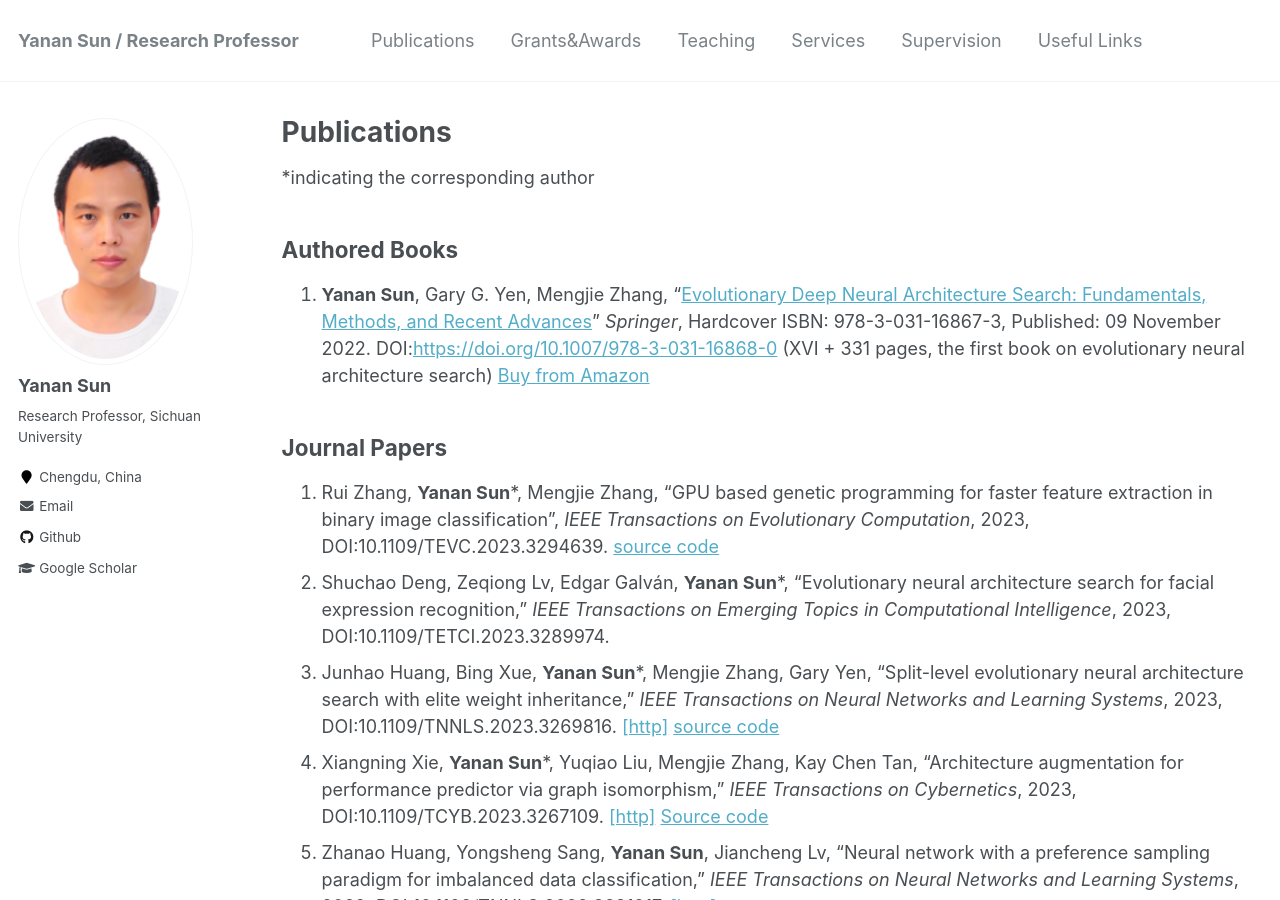
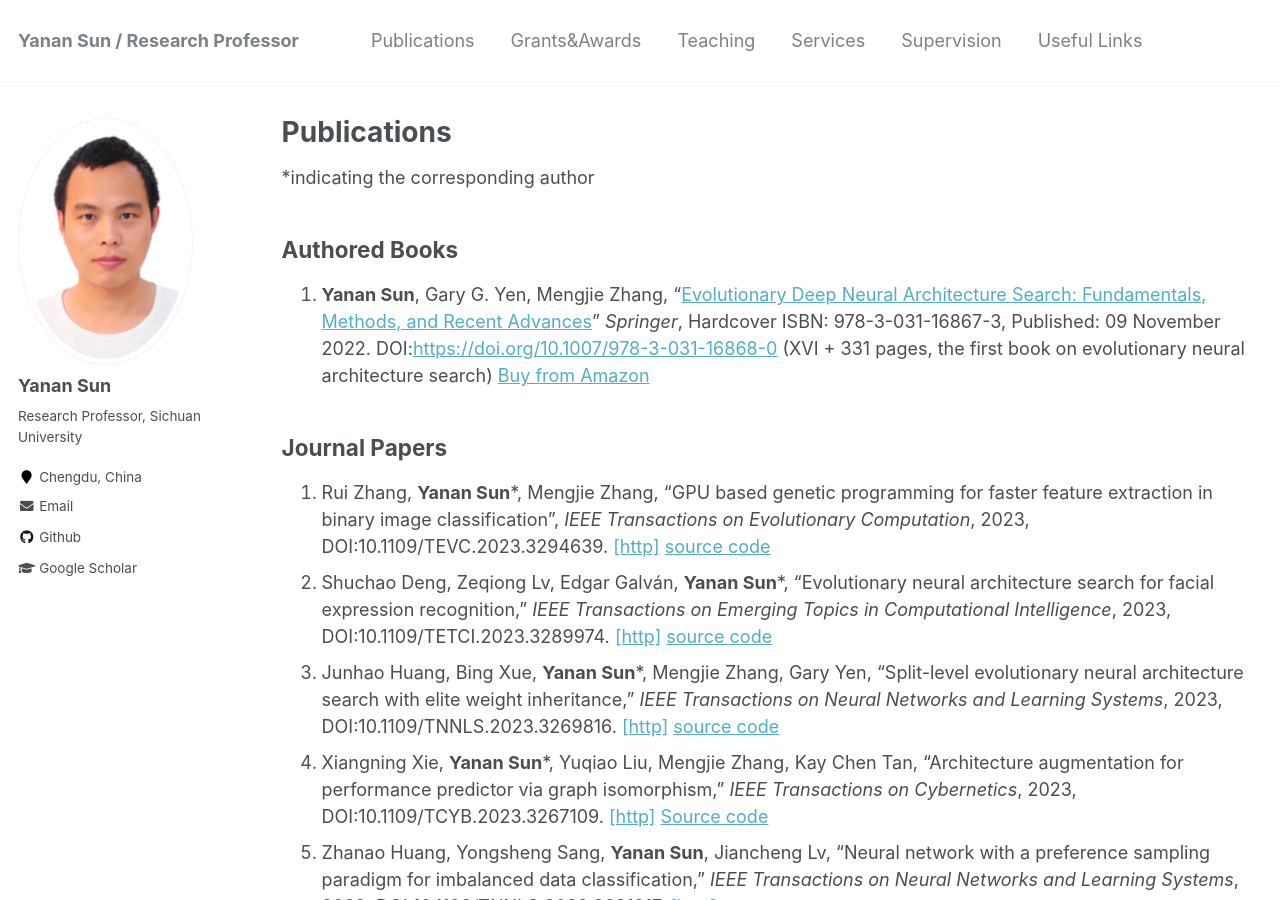
Before and after one commit to yn-sun/yn-sun.github.io, a Jekyll site: the page built from _pages/publications.md, in a window 1280 px wide and 900 px high. Built offline with Jekyll 4.4.1, drawn with Linux system fonts in a browser that asks for light colours; comment, search, counter and statistics services are not loaded.

Commit message:
Update publications.md

```diff
--- a/_pages/publications.md
+++ b/_pages/publications.md
@@ -11,8 +11,8 @@
 
 ## Journal Papers
 
-1. Rui Zhang, **Yanan Sun***, Mengjie Zhang, "GPU based genetic programming for faster feature extraction in binary image classification", <i>IEEE Transactions on Evolutionary Computation</i>, 2023, DOI:10.1109/TEVC.2023.3294639. [source code](https://github.com/RayZhhh/CupaGP)
-2. Shuchao Deng, Zeqiong Lv, Edgar Galván, **Yanan Sun***, "Evolutionary neural architecture search for facial expression recognition," <i>IEEE Transactions on Emerging Topics in Computational Intelligence</i>, 2023, DOI:10.1109/TETCI.2023.3289974.
+1. Rui Zhang, **Yanan Sun***, Mengjie Zhang, "GPU based genetic programming for faster feature extraction in binary image classification", <i>IEEE Transactions on Evolutionary Computation</i>, 2023, DOI:10.1109/TEVC.2023.3294639. [[http]](https://ieeexplore.ieee.org/document/10180049)   [source code](https://github.com/RayZhhh/CupaGP)
+2. Shuchao Deng, Zeqiong Lv, Edgar Galván, **Yanan Sun***, "Evolutionary neural architecture search for facial expression recognition," <i>IEEE Transactions on Emerging Topics in Computational Intelligence</i>, 2023, DOI:10.1109/TETCI.2023.3289974. [[http]](https://ieeexplore.ieee.org/document/10177272)   [source code](https://github.com/Xiaojiuwo168/ENAS-FERNet)
 3. Junhao Huang, Bing Xue, **Yanan Sun***, Mengjie Zhang, Gary Yen, "Split-level evolutionary neural architecture search with elite weight inheritance," <i>IEEE Transactions on Neural Networks and Learning Systems</i>, 2023, DOI:10.1109/TNNLS.2023.3269816. [[http]](https://ieeexplore.ieee.org/document/10132401)  [source code](https://github.com/HuangJunh/SLE-NAS)
 4. Xiangning Xie, **Yanan Sun***, Yuqiao Liu, Mengjie Zhang, Kay Chen Tan, "Architecture augmentation for performance predictor via graph isomorphism," <i>IEEE Transactions on Cybernetics</i>, 2023, DOI:10.1109/TCYB.2023.3267109. [[http]](https://ieeexplore.ieee.org/document/10109990) [Source code](https://github.com/Zhi-Han/GIAUG)
 5. Zhanao Huang, Yongsheng Sang, **Yanan Sun**, Jiancheng Lv, "Neural network with a preference sampling paradigm for imbalanced data classification," <i>IEEE Transactions on Neural Networks and Learning Systems</i>, 2022, DOI:10.1109/TNNLS.2022.3231917. [[http]](https://ieeexplore.ieee.org/document/10015661)
```
